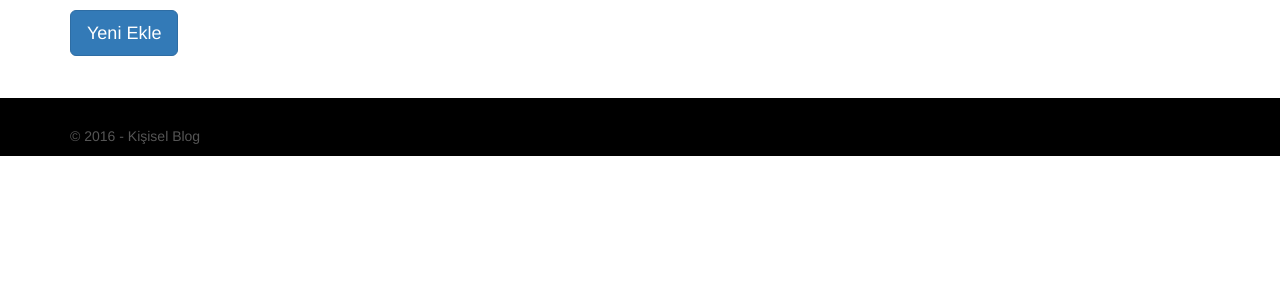
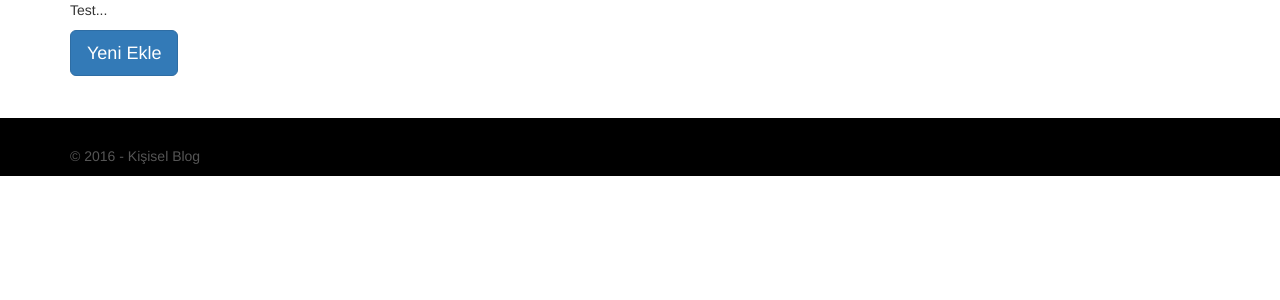
Before and after one commit to vigo/pg16_django, a Django app: page / in a window 1280 px wide. Shown: the part 196-496 px from the top of the page. Run offline with Django 3.2, Linux system fonts and the light colour scheme; data that the repository does not hold is empty; some libraries are stand-ins or nearby versions.

Commit message:
Test update

```diff
--- a/blog/templates/post-list.html
+++ b/blog/templates/post-list.html
@@ -8,6 +8,7 @@
     <div class="container">
         <div class="row">
             <div class="col-xs-12">
+                Test...
                 <ul class="list-unstyled post-list">
                 {% for post in object_list %}
                     <li>
```
